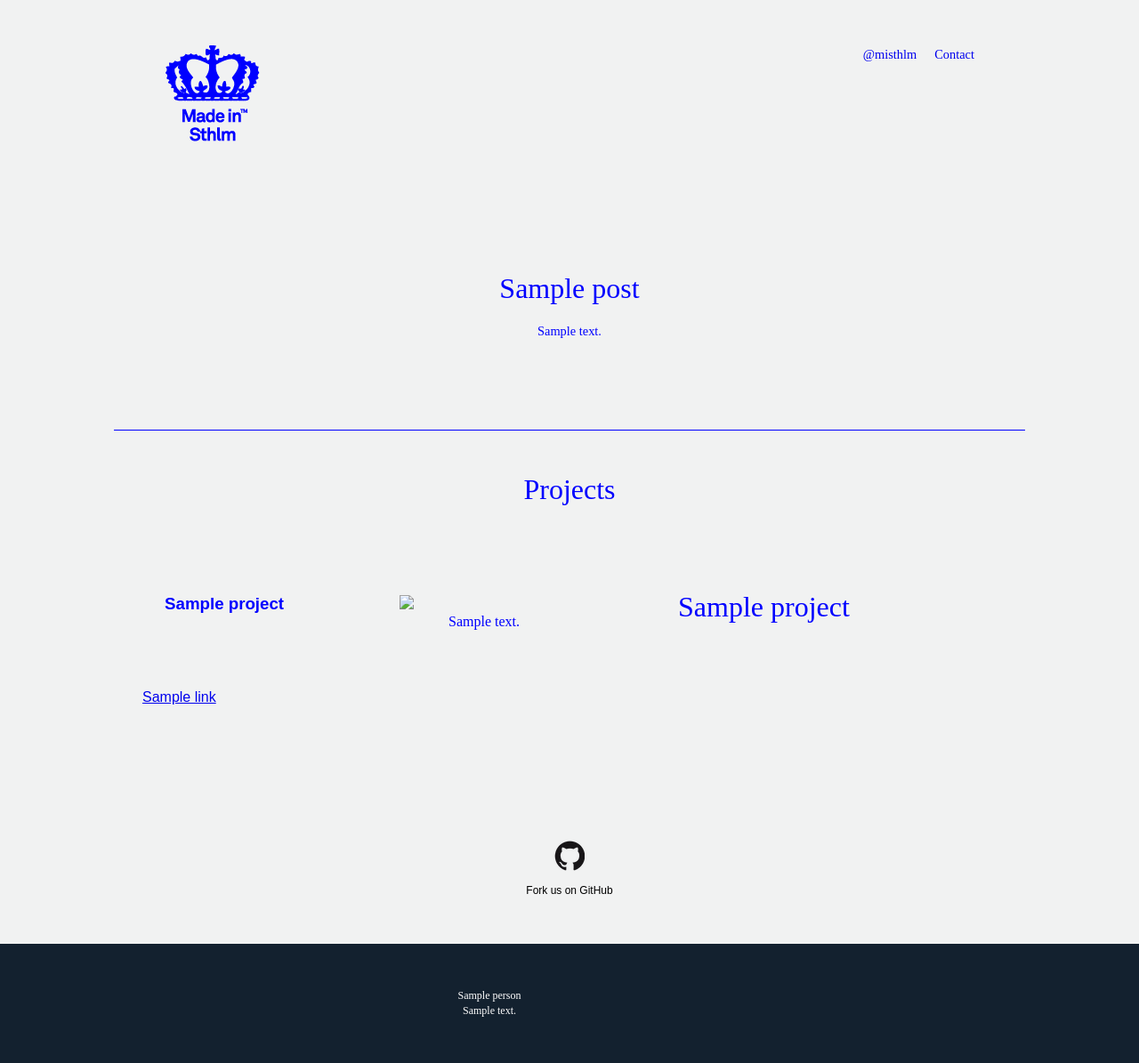
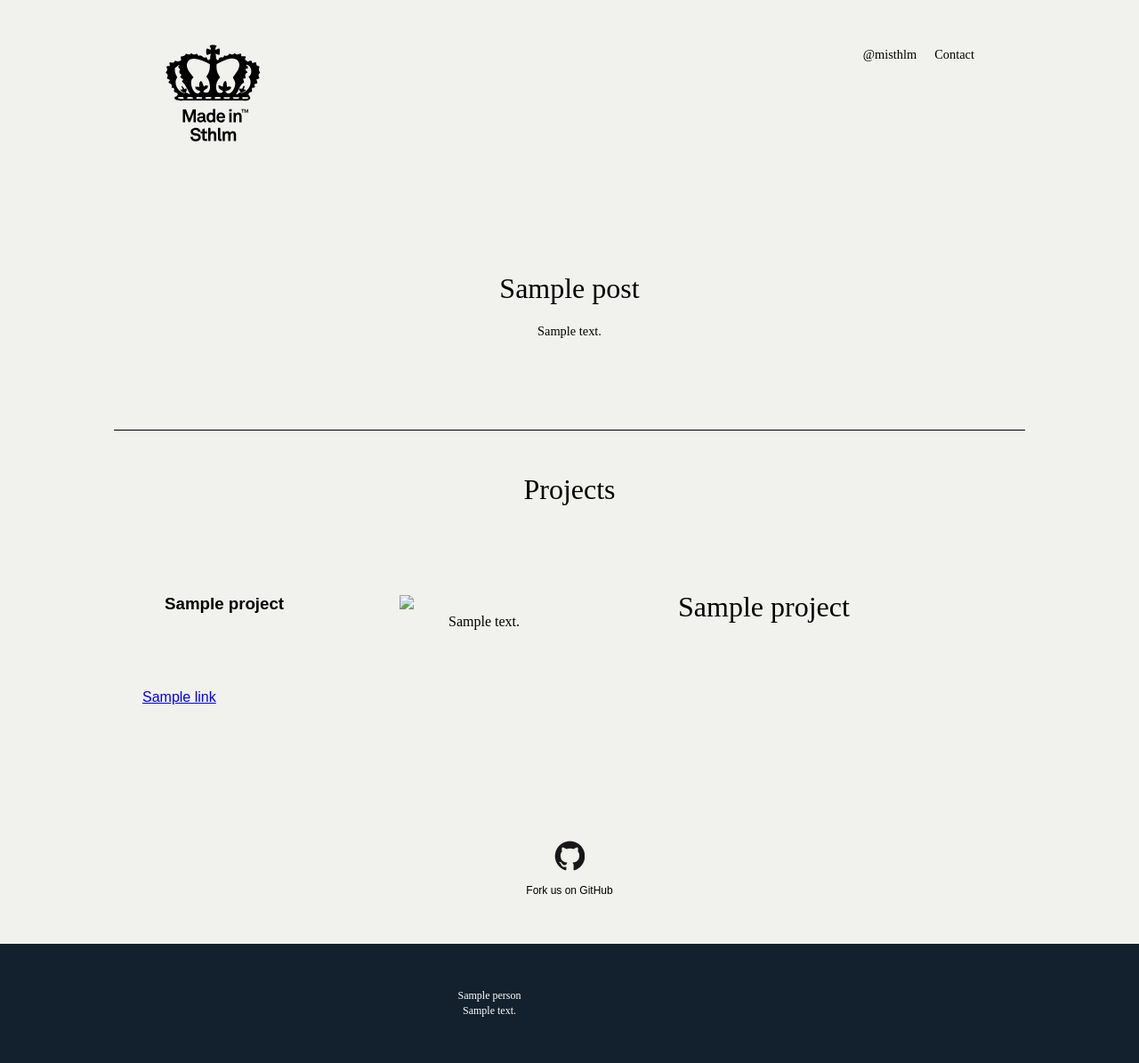
Before and after one commit to marteinn/Madeinstockholm.se---Website, a Python web app: template mis/templates/index.html in a window 1280 px wide. Shown: the whole page at 89% size. Run offline with Jinja, Linux system fonts and the light colour scheme; the template is opened without the code that fills it: most values are stand-ins (such as "Sample title", 1, 10 or a date in 2020); some libraries are stand-ins or nearby versions; some web fonts are replaced.

Commit message:
Replaced mis logo with svg. Updated header colors

```diff
--- a/mis/static/css/main.css
+++ b/mis/static/css/main.css
@@ -8,7 +8,7 @@
 fieldset{border:0;margin:0;padding:0;}
 textarea{resize:vertical;}
 .chromeframe{margin:0.2em 0;background:#ccc;color:#000;padding:0.2em 0;}
-body{background-color:#f1f2f2;color:#0000ff;}
+body{background-color:#f1f1ed;color:#000000;}
 @font-face{font-family:'Akkurat-Light';src:url('./fonts/akkurat-light/AkkurLig.eot');src:url('./fonts/akkurat-light/AkkurLig.eot?#iefix') format('embedded-opentype'),url('./fonts/akkurat-light/AkkurLig.woff') format('woff'),url('./fonts/akkurat-light/AkkurLig.ttf') format('truetype'),url('./fonts/akkurat-light/AkkurLig.svg#AkkurLig') format('svg');font-weight:normal;font-style:normal;}@font-face{font-family:'Akkurat-Bold';src:url('./fonts/akkurat-bold/AkkurBol.eot');src:url('./fonts/akkurat-bold/AkkurBol.eot?#iefix') format('embedded-opentype'),url('./fonts/akkurat-bold/AkkurBol.woff') format('woff'),url('./fonts/akkurat-bold/AkkurBol.ttf') format('truetype'),url('./fonts/akkurat-bold/AkkurBol.svg#AkkurBol') format('svg');font-weight:normal;font-style:normal;}@font-face{font-family:'HelveticaNeue-Light';src:url('./fonts/helvetica-neue-light/HelveticaNeueLight.eot');src:url('./fonts/helvetica-neue-light/HelveticaNeueLight.eot?#iefix') format('embedded-opentype'),url('./fonts/helvetica-neue-light/HelveticaNeueLight.woff') format('woff'),url('./fonts/helvetica-neue-light/HelveticaNeueLight.ttf') format('truetype'),url('./fonts/helvetica-neue-light/HelveticaNeueLight.svg#AkkurBol') format('svg');font-weight:normal;font-style:normal;}.ir{background-color:transparent;border:0;overflow:hidden;*text-indent:-9999px;}
 .ir:before{content:"";display:block;width:0;height:150%;}
 .hidden{display:none !important;visibility:hidden;}
@@ -19,11 +19,12 @@
 .l-plain-list{list-style-type:none;margin:0;padding:0;}.l-plain-list li{margin:0;}
 @media only screen and (min-width:700px){.main-wrapper{margin-top:100px;max-width:none;}}.header:before,.header:after{content:" ";display:table;}
 .header:after{clear:both;}
-.header h1{width:108px;height:110px;display:block;margin:0;background-image:url("../img/mis-logo.png");}@media only screen and (-webkit-min-device-pixel-ratio:2),only screen and (min--moz-device-pixel-ratio:2),only screen and (-o-min-device-pixel-ratio:2/1),only screen and (min-device-pixel-ratio:2),only screen and (min-resolution:192dpi),only screen and (min-resolution:2dppx){.header h1{background-image:url("../img/mis-logo@2x.png");background-size:108px 110px;}}.header h1 span{display:none;}
+.header a{color:#000000;}
+.header h1{width:108px;height:110px;display:block;margin:0;background-image:url(../img/mis-logo.svg);background-repeat:no-repeat;background-size:cover;}.header h1 span{display:none;}
 .header .contact ul{margin:0;}.header .contact ul:before,.header .contact ul:after{content:" ";display:table;}
 .header .contact ul:after{clear:both;}
 .header .contact ul li{float:right;margin-left:20px;}.header .contact ul li a{font-family:'Akkurat-Light';font-size:0.9em;text-decoration:none;}.header .contact ul li a:hover{text-decoration:underline;}
-@media only screen and (min-width:320px){.header{height:160px;}.header h1{margin-top:60px;position:absolute;left:50%;margin-left:-54px;} .header .contact{float:right;margin-right:25px;margin-top:25px;}}@media only screen and (min-width:700px){.header{max-width:960px;margin-left:auto;margin-right:auto;}.header h1{position:static;width:108px;height:110px;display:block;margin:0;float:left;margin-top:50px;margin-left:25px;}.header h1 span{display:none;} .header .contact{margin-top:50px;}}.footer{background-color:#13212f;text-align:center;margin-top:50px;padding-top:25px;padding-bottom:25px;}.footer strong{color:#0000ff;font-family:'Akkurat-Light';font-weight:normal;}
+@media only screen and (min-width:320px){.header{height:160px;}.header h1{margin-top:60px;position:absolute;left:50%;margin-left:-54px;} .header .contact{float:right;margin-right:25px;margin-top:25px;}}@media only screen and (min-width:700px){.header{max-width:960px;margin-left:auto;margin-right:auto;}.header h1{position:static;width:108px;height:110px;display:block;margin:0;float:left;margin-top:50px;margin-left:25px;}.header h1 span{display:none;} .header .contact{margin-top:50px;}}.footer{background-color:#13212f;text-align:center;margin-top:50px;padding-top:25px;padding-bottom:25px;}.footer strong{color:#000000;font-family:'Akkurat-Light';font-weight:normal;}
 .footer h3{width:88px;height:89px;background-repeat:no-repeat;margin:0;margin-left:auto;margin-right:auto;margin-bottom:50px;background-image:url("../img/mis-logo.png");}@media only screen and (-webkit-min-device-pixel-ratio:2),only screen and (min--moz-device-pixel-ratio:2),only screen and (-o-min-device-pixel-ratio:2/1),only screen and (min-device-pixel-ratio:2),only screen and (min-resolution:192dpi),only screen and (min-resolution:2dppx){.footer h3{background-image:url("../img/mis-logo@2x.png");background-size:88px 89px;}}.footer h3 span{display:none;}
 .footer .persons{color:#1a1a1a;overflow:auto;padding-top:25px;padding-bottom:25px;}.footer .persons .wrapper{max-width:360px;margin-left:auto;margin-right:auto;}
 .footer .persons .person{margin-left:1%;margin-right:1%;width:48%;float:right;font-size:0.75em;font-family:'Akkurat-Light';color:#FFF;}.footer .persons .person:first-child{float:left;}
@@ -33,7 +34,7 @@
 .footer .persons .person a{color:#FFF;text-decoration:none;}.footer .persons .person a:hover{text-decoration:underline;}
 .links .fork{text-align:center;margin-top:100px;}.links .fork a{color:#000;text-decoration:none;font-size:0.75em;}.links .fork a:hover{text-decoration:underline;}
 .links .fork img{display:block;margin-left:auto;margin-right:auto;margin-bottom:10px;}
-.post{padding-top:25px;padding-bottom:25px;margin-left:10%;margin-right:10%;border-bottom:1px solid #0000ff;}.post h2{text-align:center;font-family:'HelveticaNeue-Light';font-weight:normal;font-size:1.5em;line-height:1em;margin:0;}
+.post{padding-top:25px;padding-bottom:25px;margin-left:10%;margin-right:10%;border-bottom:1px solid #000000;}.post h2{text-align:center;font-family:'HelveticaNeue-Light';font-weight:normal;font-size:1.5em;line-height:1em;margin:0;}
 .post p{margin-bottom:0;font-family:'Akkurat-Light';font-size:0.9em;}
 @media only screen and (min-width:320px){.post{padding-top:40px;padding-bottom:30px;margin-left:10%;margin-right:10%;}.post p{text-align:center;}}@media only screen and (min-width:700px){.post{padding-bottom:100px;}.post h2{max-width:720px;font-size:2em;margin-left:auto;margin-right:auto;padding-left:25px;padding-right:25px;line-height:1.5em;}}@media only screen and (min-width:700px){.post{padding-bottom:100px;}.post h2{max-width:720px;font-size:2em;margin-left:auto;margin-right:auto;padding-left:25px;padding-right:25px;line-height:1.5em;}}@media only screen and (min-width:700px){.post-intro{padding-top:0;}}.projects h5{margin:0;margin-top:25px;margin-bottom:25px;text-align:center;font-family:'HelveticaNeue-Light';font-weight:normal;font-size:1.5em;line-height:1em;}
 @media only screen and (min-width:700px){.projects h5{margin-top:50px;margin-bottom:50px;font-size:2em;}}.project p{margin-bottom:0;}
--- a/mis/static/less/colors.less
+++ b/mis/static/less/colors.less
@@ -1,6 +1,10 @@
-@background-color: #F1F2F2;
-@primary-color: #0000FF;
+
+
 @dark-color: #1A1A1A;
 @dark-blue: #13212F; // Big stone
+@light-gray: #F1F1ED; // Cararra
 
+
+@primary-color: black;
+@background-color: @light-gray;
 @footer-background: @dark-blue;
--- a/mis/static/less/modules/header.less
+++ b/mis/static/less/modules/header.less
@@ -1,5 +1,9 @@
 .header {
     .clearfix();
+
+    a {
+        color: @primary-color;
+    }
 
     h1 {
         width: 108px;
@@ -7,8 +11,9 @@
         display: block;
         margin: 0;
 
-        .retina-image("../img/mis-logo.png",
-            "../img/mis-logo@2x.png", 108px, 110px);
+        background-image: url(../img/mis-logo.svg);
+        background-repeat: no-repeat;
+        background-size: cover;
 
         span {
             display: none;
```
Also changed, not shown: mis/static/img/mis-logo.png (deleted), mis/static/img/mis-logo.svg (added), mis/static/img/mis-logo@2x.png (deleted).
